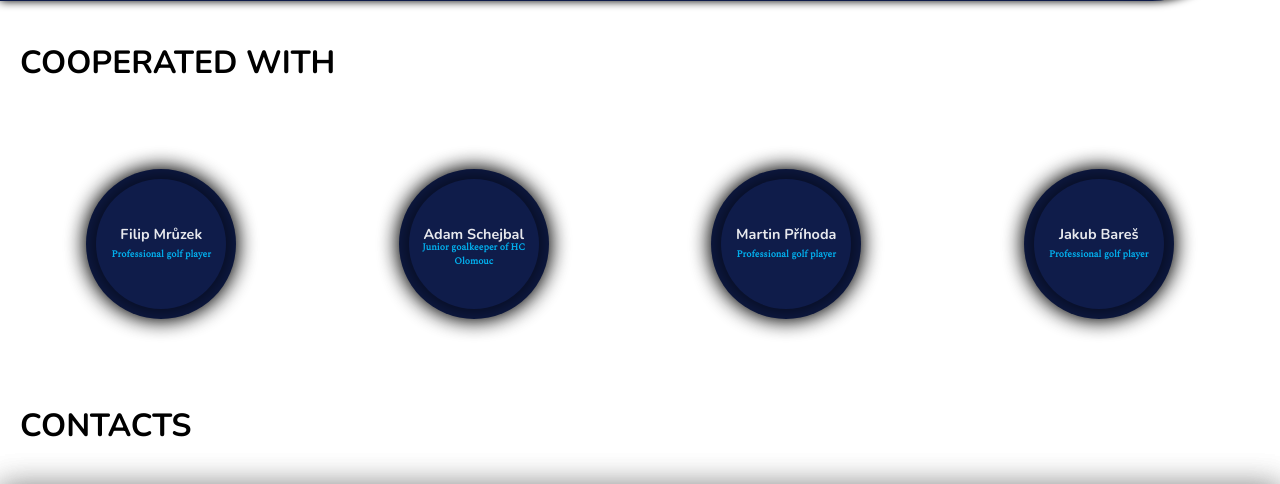
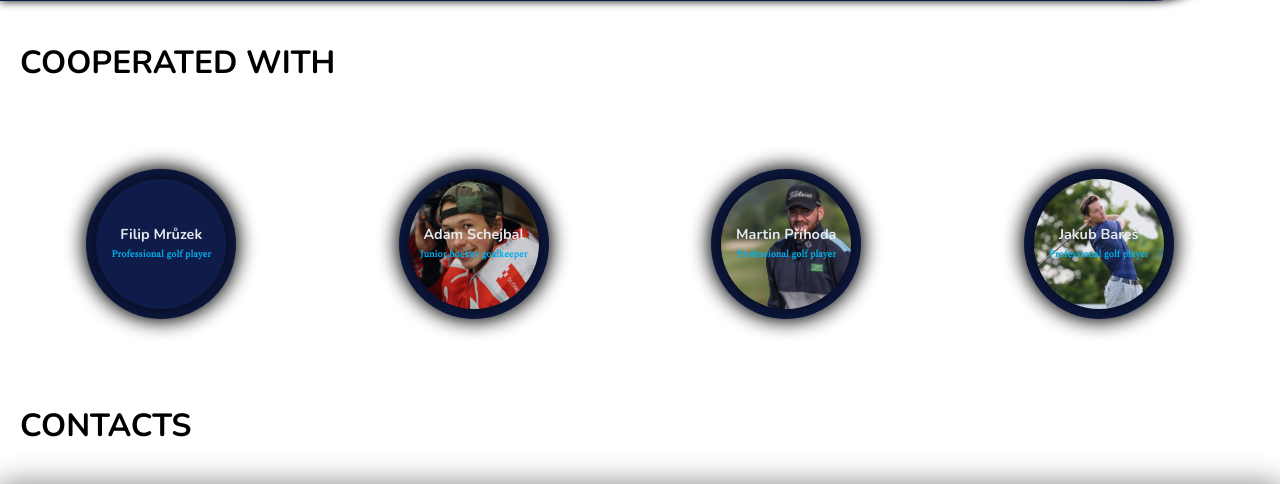
Before and after one commit to Eleansphere/Golf, a PHP site: page /index-en.php in a window 1280 px wide. Shown: the part 3384-3868 px from the top of the page. Run offline with PHP 8.4, Linux system fonts and the light colour scheme; some libraries are stand-ins or nearby versions.

Commit message:
en_images

```diff
--- a/parts/en/oldClients-en.php
+++ b/parts/en/oldClients-en.php
@@ -29,7 +29,7 @@
     </div>
     <div class="all-flex-center">
         <div class="old-clients-client all-flex-center">
-            <div class="old-clients-client-img">
+            <div class="old-clients-client-img old-clients-client-img-schejbal">
                 <div>
 
                 </div>
@@ -37,7 +37,7 @@
                     Adam Schejbal
                 </div>
                 <div class="old-clients-client-about-subtitle all-flex-center">
-                    Junior goalkeeper of HC Olomouc
+                    Junior  hockey goalkeeper
                 </div>
                 <div>
 
@@ -47,7 +47,7 @@
     </div>
     <div class="all-flex-center">
         <div class="old-clients-client all-flex-center">
-            <div class="old-clients-client-img">
+            <div class="old-clients-client-img old-clients-client-img-prihoda">
                 <div>
 
                 </div>
@@ -65,7 +65,7 @@
     </div>
     <div class="all-flex-center">
         <div class="old-clients-client all-flex-center">
-            <div class="old-clients-client-img">
+            <div class="old-clients-client-img old-clients-client-img-bares">
                 <div>
 
                 </div>
```
